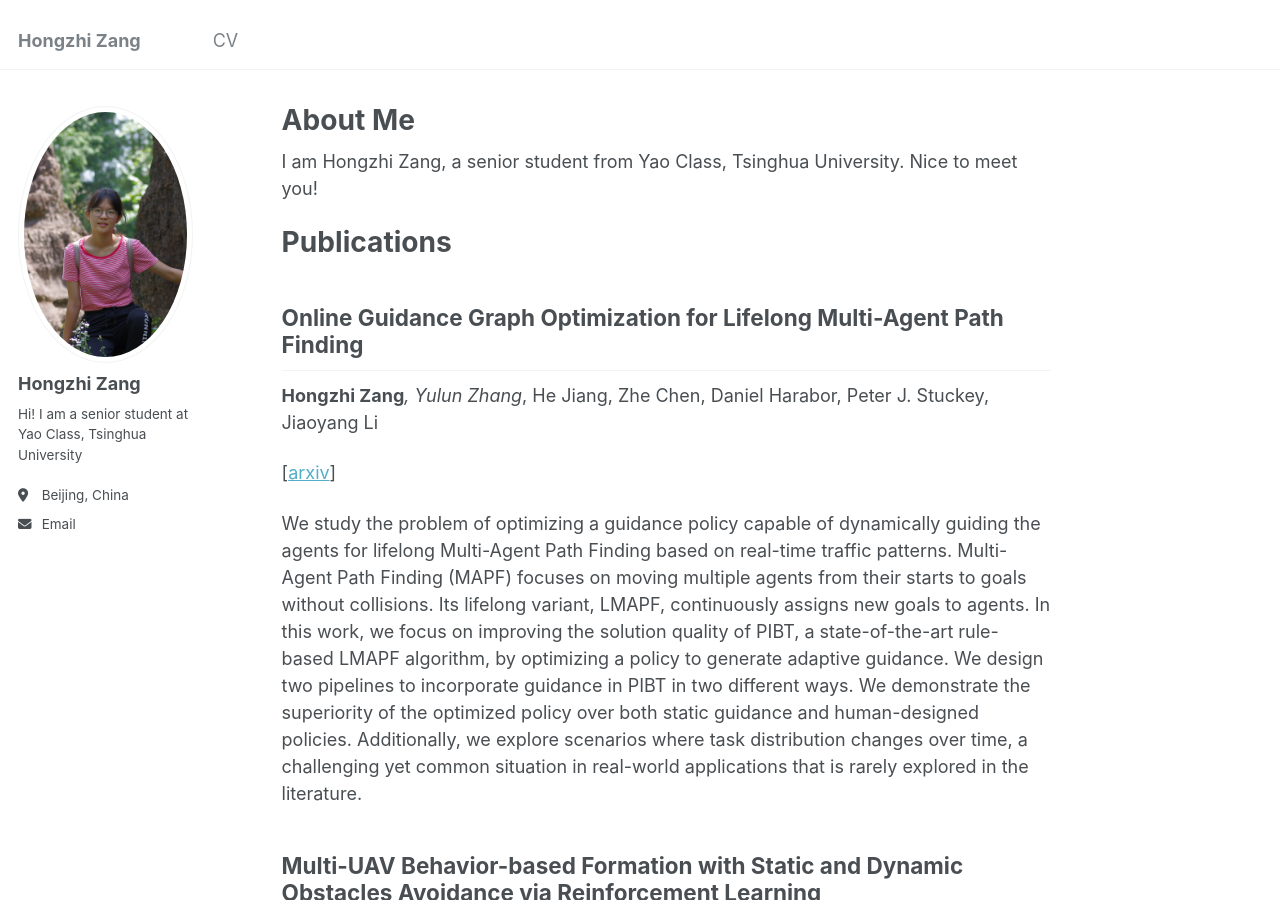
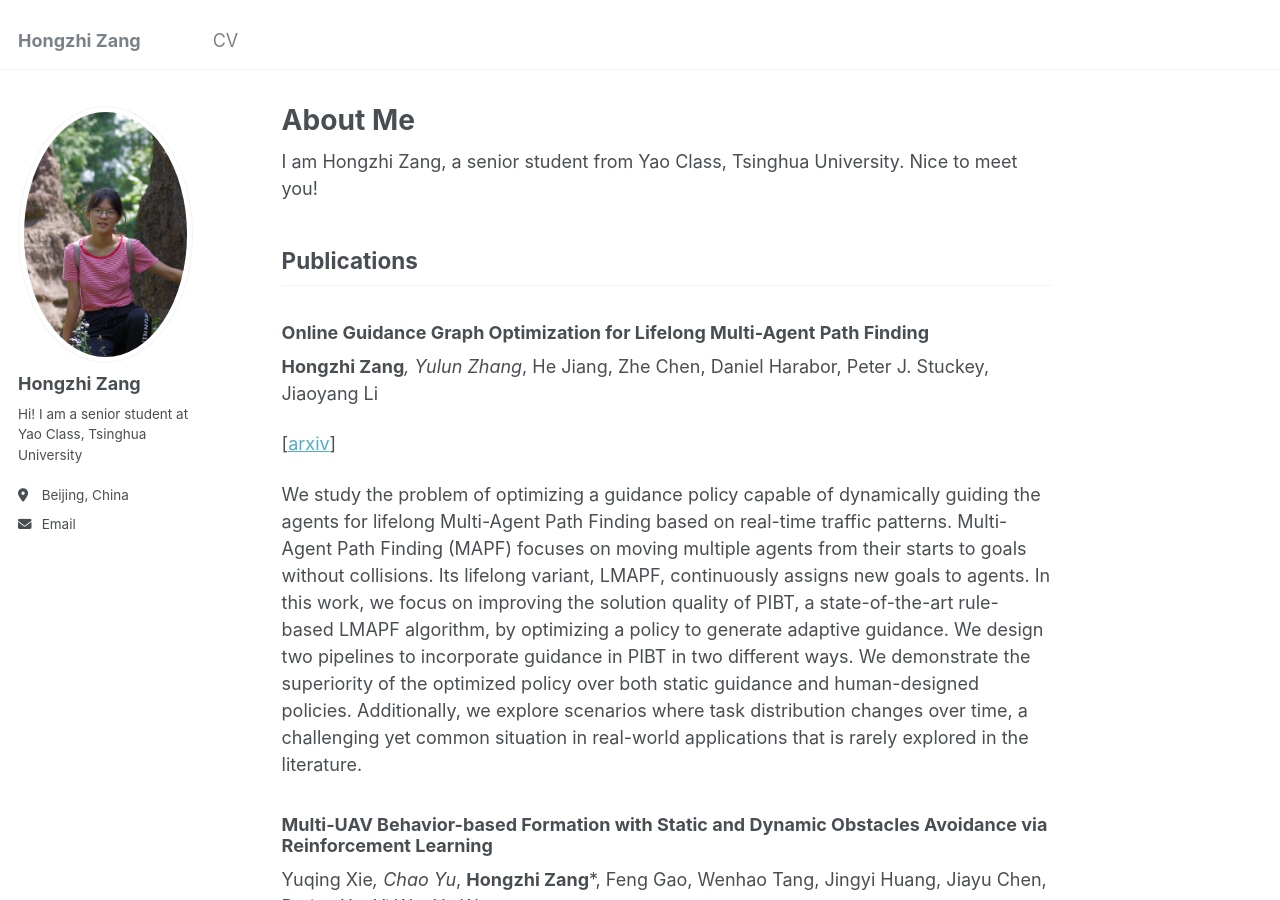
Before and after one commit to zanghz21/zanghz21.github.io, a Jekyll site: the page built from _pages/about.md, in a window 1280 px wide and 900 px high. Built offline with Jekyll 4.4.1, drawn with Linux system fonts in a browser that asks for light colours.

```diff
--- a/_pages/about.md
+++ b/_pages/about.md
@@ -9,9 +9,8 @@ redirect_from:
 
 I am Hongzhi Zang, a senior student from Yao Class, Tsinghua University. Nice to meet you!
 
-# Publications
-
-## Online Guidance Graph Optimization for Lifelong Multi-Agent Path Finding
+## Publications
+### Online Guidance Graph Optimization for Lifelong Multi-Agent Path Finding
 
 **Hongzhi Zang***, Yulun Zhang*, He Jiang, Zhe Chen, Daniel Harabor, Peter J. Stuckey, Jiaoyang Li
 
@@ -19,7 +18,7 @@ I am Hongzhi Zang, a senior student from Yao Class, Tsinghua University. Nice to
 
 We study the problem of optimizing a guidance policy capable of dynamically guiding the agents for lifelong Multi-Agent Path Finding based on real-time traffic patterns. Multi-Agent Path Finding (MAPF) focuses on moving multiple agents from their starts to goals without collisions. Its lifelong variant, LMAPF, continuously assigns new goals to agents. In this work, we focus on improving the solution quality of PIBT, a state-of-the-art rule-based LMAPF algorithm, by optimizing a policy to generate adaptive guidance. We design two pipelines to incorporate guidance in PIBT in two different ways. We demonstrate the superiority of the optimized policy over both static guidance and human-designed policies. Additionally, we explore scenarios where task distribution changes over time, a challenging yet common situation in real-world applications that is rarely explored in the literature.
 
-## Multi-UAV Behavior-based Formation with Static and Dynamic Obstacles Avoidance via Reinforcement Learning
+### Multi-UAV Behavior-based Formation with Static and Dynamic Obstacles Avoidance via Reinforcement Learning
 
 Yuqing Xie*, Chao Yu*, **Hongzhi Zang***, Feng Gao, Wenhao Tang, Jingyi Huang, Jiayu Chen, Botian Xu, Yi Wu, Yu Wang
 
```
